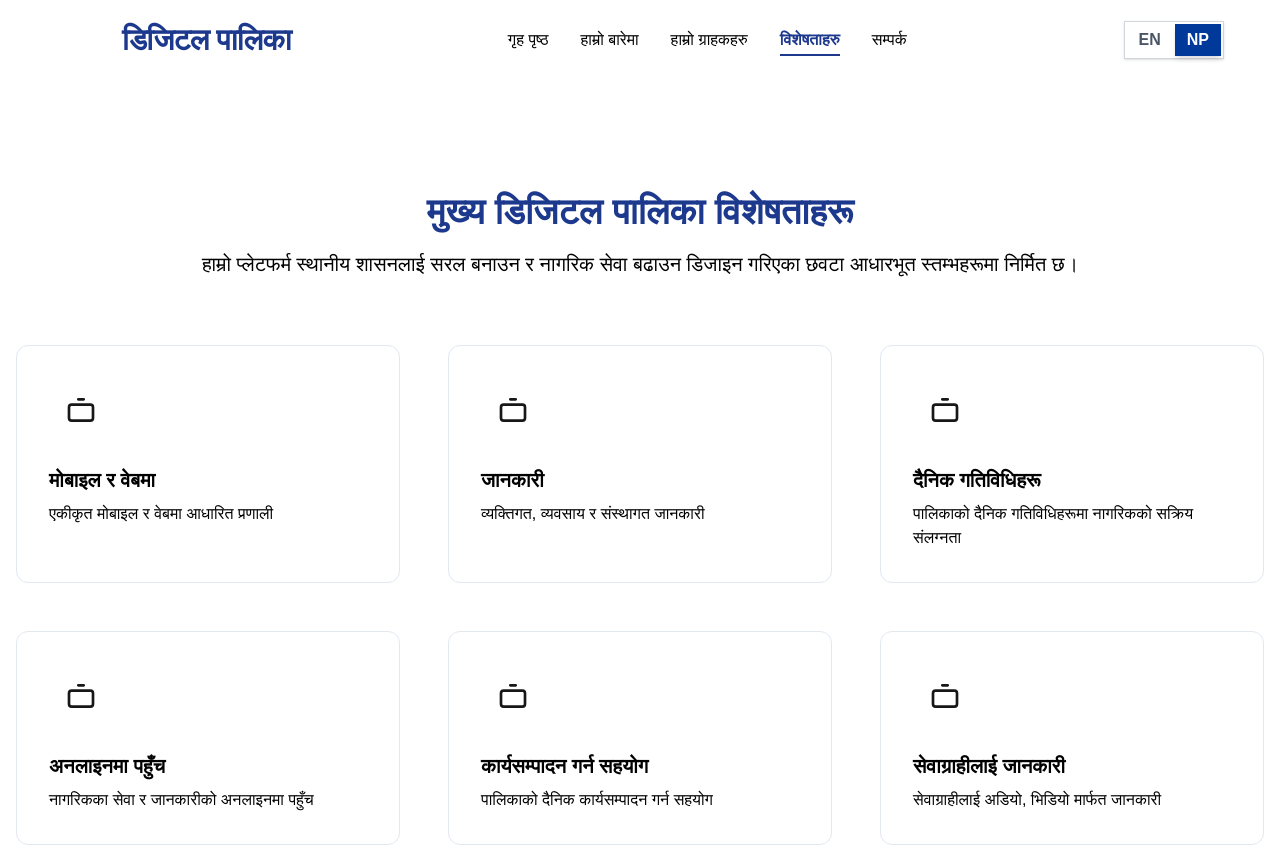
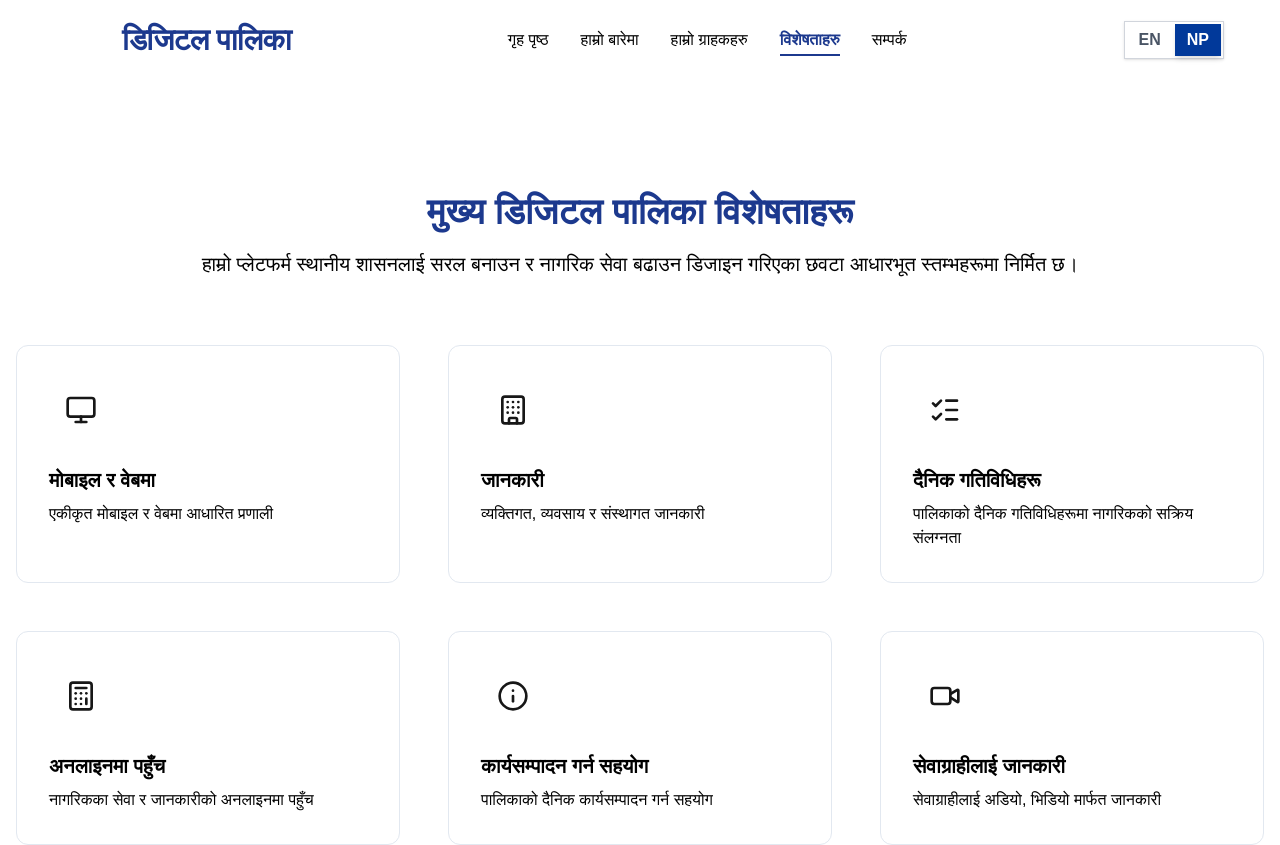
Before and after one commit to ninfosys-dev-erato/digital-palika-landing, a Next.js app: page /features in a window 1280 px wide. Shown: the top 845 px of the page. Built offline with nearby package versions, Linux system fonts and the light colour scheme.

Commit message:
updated feature page

```diff
--- a/components/FeatureSection.tsx
+++ b/components/FeatureSection.tsx
@@ -3,6 +3,24 @@
 import { useLanguage, LocalizedString } from '@/context/LanguageContext';
 import { FeatureItem } from '@/lib/siteData';
 import React from 'react';
+import {
+    Monitor,
+    Building,
+    ListChecks,
+    Calculator,
+    Info,
+    Video,
+    Globe,
+    BarChart,
+    Users,
+    ClipboardCheck,
+    Box,
+    Car,
+    MessageSquare,
+    FileText,
+    Smartphone,
+    Zap
+} from 'lucide-react';
 
 interface FeatureSectionProps {
     title: LocalizedString;
@@ -10,16 +28,35 @@ interface FeatureSectionProps {
     features: FeatureItem[];
 }
 
+// Map icon string to Lucide React icon component
+const iconMap: Record<string, React.ElementType> = {
+    monitor: Monitor,
+    building: Building,
+    "list-check": ListChecks,
+    calculator: Calculator,
+    "info-circle": Info,
+    video: Video,
+    globe: Globe,
+    "barChart": BarChart,
+    users: Users,
+    clipboardCheck: ClipboardCheck,
+    box: Box,
+    car: Car,
+    messageSquare: MessageSquare,
+    fileText: FileText,
+    smartphone: Smartphone,
+    zap: Zap,
+};
+
 // Simple Placeholder for Icon Component
-const FeatureIcon = ({ icon }: { icon: string }) => (
-    <div className="w-16 h-16 rounded-2xl bg-primary/10 text-primary flex items-center justify-center mb-6" title={`Icon: ${icon}`}>
-        {/* Placeholder SVG/Icon - Use a standard icon library in a real app */}
-        <svg xmlns="http://www.w3.org/2000/svg" width="32" height="32" viewBox="0 0 24 24" fill="none" stroke="currentColor" strokeWidth="2" strokeLinecap="round" strokeLinejoin="round">
-            <rect width="18" height="12" x="3" y="8" rx="2" ry="2"/>
-            <path d="M10 4h4"/>
-        </svg>
-    </div>
-);
+const FeatureIcon = ({ icon }: { icon: string }) => {
+    const LucideIcon = iconMap[icon] || Monitor;
+    return (
+        <div className="w-16 h-16 rounded-2xl bg-primary/10 text-primary flex items-center justify-center mb-6">
+            <LucideIcon size={32} />
+        </div>
+    );
+};
 
 
 export const FeatureSection = ({ title, subtitle, features }: FeatureSectionProps) => {
--- a/lib/siteData.ts
+++ b/lib/siteData.ts
@@ -277,33 +277,33 @@ export const siteData: FullSiteContent = {
                     title: { en: 'Client Information', ne: 'सेवाग्राहीलाई जानकारी' },
                     description: { en: 'Providing information to clients via audio and video.', ne: 'सेवाग्राहीलाई अडियो, भिडियो मार्फत जानकारी' },
                 },
-                                {
+                {
                     id: 7,
-                    icon: 'video', // Represents the video icon
+                    icon: 'smartphone', // Online Services
                     title: { en: 'Online Services', ne: 'अनलाइन सेवाहरु' },
                     description: { en: 'Simplifying access to municipal services online.', ne: 'पालिकाले प्रवाह गर्ने सेवाहरुलाई अनलाइन मार्फत आवेदन लिने, दर्ता गर्ने र प्रमाणपत्र प्रदान' },
                 },
-                                {
+                {
                     id: 8,
-                    icon: 'video', // Represents the video icon
+                    icon: 'zap', // Time Saving
                     title: { en: 'Time Saving', ne: 'समय बचत' },
                     description: { en: 'Saving time for representatives, employees, and clients.', ne: 'पालिकाको जनप्रतिनिधि, कर्मचारी र सेवाग्राहीको समयको बचत' },
                 },
-                                {
+                {
                     id: 9,
-                    icon: 'video', // Represents the video icon
+                    icon: 'box', // Unified Software
                     title: { en: 'Unified Software', ne: 'एकीकृत सफ्टवेयर' },
                     description: { en: 'Integrating various municipal functions into a unified software platform.', ne: 'पालिकालाई एकीकृत सफ्टवेयरमा आवद्ध गरि सुचना, तथ्यांक, सेवाप्रवाहमा सहज' },
                 },
-                                {
+                {
                     id: 10,
-                    icon: 'video', // Represents the video icon
+                    icon: 'list-check', // Workflow Automation
                     title: { en: 'Workflow Automation', ne: 'कार्यप्रवाह स्वचालन' },
                     description: { en: 'Automating workflows for efficiency.', ne: 'सेसमग्र पालिकाको कामलाई प्रबिधि मार्फत नै गर्ने' },
                 },
-                                {
+                {
                     id: 11,
-                    icon: 'video', // Represents the video icon
+                    icon: 'users', // Client Experience
                     title: { en: 'Client Experience', ne: 'पालिकाबासीको अनुभुती' },
                     description: { en: 'Providing a seamless experience for citizens interacting with the municipality sitting from home.', ne: 'पालिकाबासीले घरमै बसेर पालिका पुगेको अनुभुती' },
                 },
```
